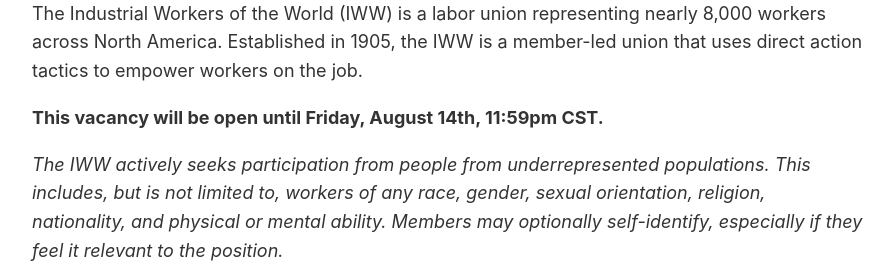
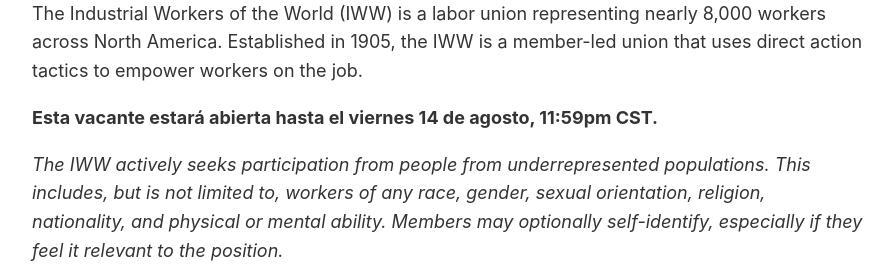
Before and after one commit to iww/jobs.iww.org, a Jekyll site: the page built from _jobs/director-de-campo.md, in a window 1280 px wide and 900 px high, scrolled down 2220 px, cut to the strip 0-643 px from the top of the window. Shown: the part 363-640 px from the top of the strip, without its empty margins (192-1085 px from the left). Built offline with Jekyll 4.4.1, drawn with Linux system fonts in a browser that asks for light colours; a script that is not in the unit is left out.

Commit message:
Update spanish description for how application period

```diff
--- a/_jobs/director-de-campo.md
+++ b/_jobs/director-de-campo.md
@@ -51,4 +51,4 @@ Si cumple con estos requisitos, favor de completar el siguiente formulario de so
 
 {{ site.description }}
 
-**This vacancy will be open until Friday, August 14th, 11:59pm CST.**
+**Esta vacante estará abierta hasta el viernes 14 de agosto, 11:59pm CST.**
```
